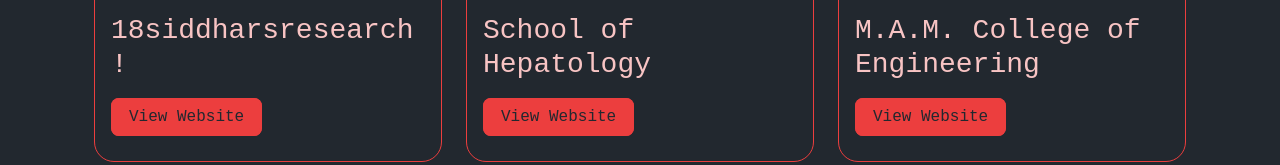
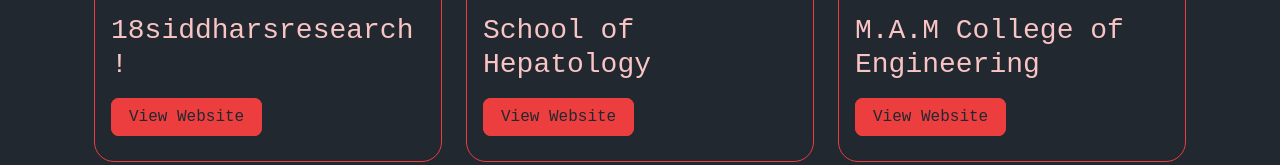
Before and after one commit to Ranjith1110/ranjith-portfolio, a plain HTML site: page index.html in a window 1280 px wide. Shown: the part 3086-3251 px from the top of the page. Drawn offline with nearby package versions, Linux system fonts and the light colour scheme.

Commit message:
Update index.html

```diff
--- a/index.html
+++ b/index.html
@@ -185,7 +185,7 @@
                      <img class="card-img-top p-4" src="assets/images/project-page/mamce.png"
                         alt="Card image cap">
                      <div class="card-body mb-3">
-                        <h3 class="card-title mb-4" style="color: #f8c4c4;">M.A.M. College of Engineering</h3>
+                        <h3 class="card-title mb-4" style="color: #f8c4c4;">M.A.M College of Engineering</h3>
                         <a href="https://www.mamce.org/" target="_blank" class="btn-pro">View Website</a>
                      </div>
                   </div>
```
